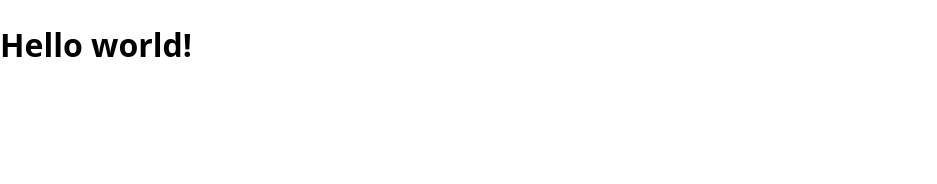
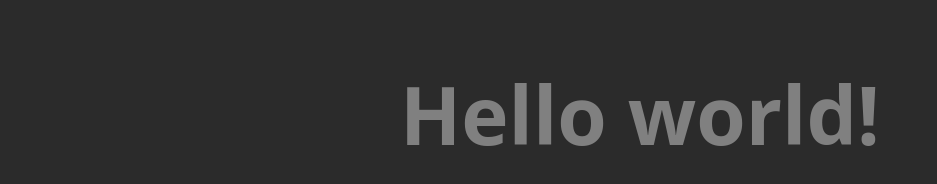
Before and after one commit to fbclh/microverse-practice, a plain HTML site: page index.html in a window 1280 px wide. Shown: the whole page, without its empty margins (0-937 px from the left). Drawn offline with Linux system fonts and the light colour scheme.

Commit message:
Add styling to the header

```diff
--- a/css/index.css
+++ b/css/index.css
@@ -1 +1,11 @@
 /* General Rule */
+html,
+body {
+  background-color: hsl(0, 0%, 17%);
+}
+
+.header {
+  color: hsl(0, 0%, 50%);
+  font-size: 5rem;
+  text-align: center;
+}
--- a/index.html
+++ b/index.html
@@ -13,7 +13,7 @@
   </head>
   <body>
     <header>
-      <h1>Hello world!</h1>
+      <h1 class="header">Hello world!</h1>
     </header>
   </body>
 </html>
```
